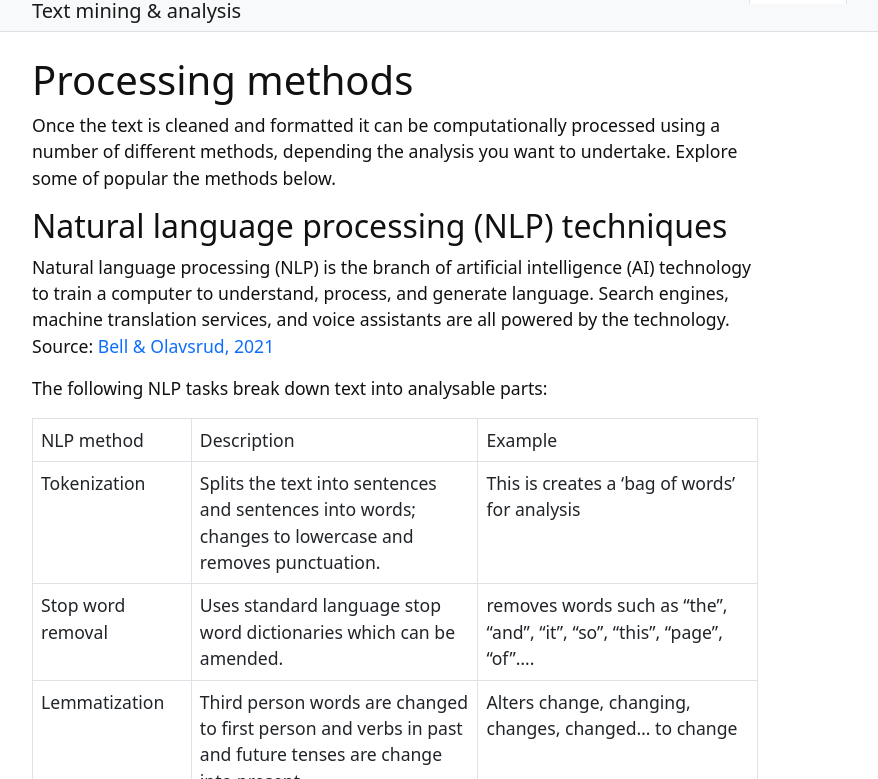
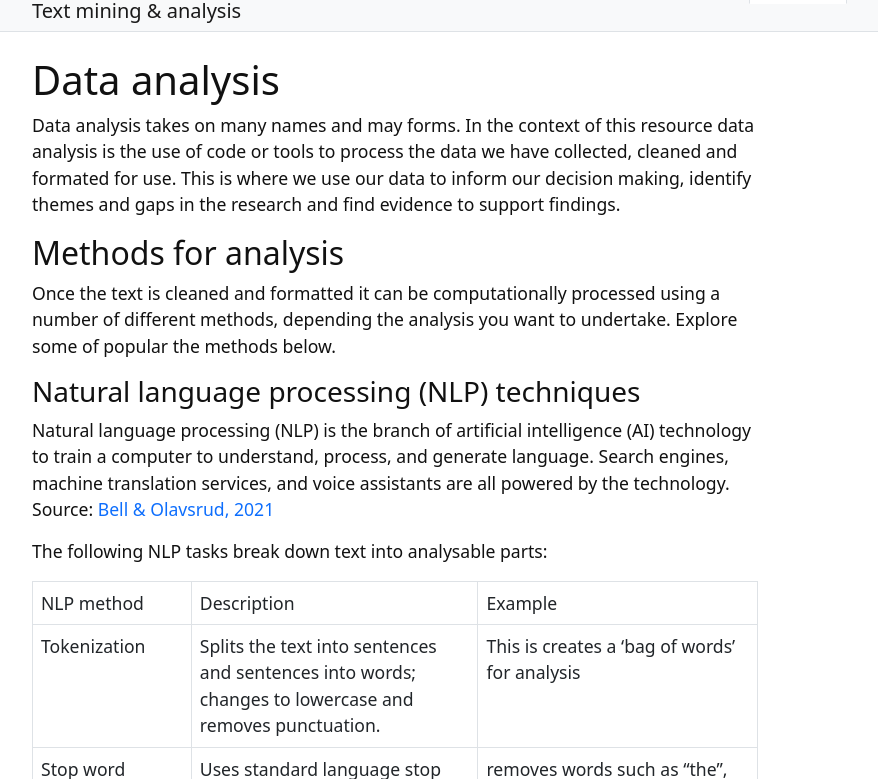
Before and after one commit to GULibrarySandbox/intro-text-mining-analysis-2022, a Jekyll site: the page built from content/7-analyse.md, in a window 1280 px wide and 900 px high, cut to the strip 121-900 px from the top of the window. Shown: the whole strip, without its empty margins (245-1123 px from the left). Built offline with Jekyll 4.4.1, drawn with Linux system fonts in a browser that asks for light colours.

Commit message:
Update 7-analyse.md
update page intro

```diff
--- a/content/7-analyse.md
+++ b/content/7-analyse.md
@@ -4,11 +4,16 @@ topics: Processing methods; NLP; Common tasks; Useful tools; Useful platforms; C
 nav: true
 ---
 
-# Processing methods
+# Data analysis
+Data analysis takes on many names and may forms.  In the context of this resource data analysis is the use of code or tools to process the data we have collected, cleaned and formated for use.
+This is where we use our data to inform our decision making, identify themes and gaps in the research and find evidence to support findings.
+
+
+## Methods for analysis
 
 Once the text is cleaned and formatted it can be computationally processed using a number of different methods, depending the analysis you want to undertake. Explore some of popular the methods below.
 
-## Natural language processing (NLP) techniques
+### Natural language processing (NLP) techniques
 
 Natural language processing (NLP) is the branch of artificial intelligence (AI) technology to train a computer to understand, process, and generate language. Search engines, machine translation services, and voice assistants are all powered by the technology. Source: [Bell & Olavsrud, 2021](https://www.cio.com/article/228501/natural-language-processing-nlp-explained)
 
@@ -27,7 +32,7 @@ The following NLP tasks break down text into analysable parts:
 
 {% include figure.html img="BagOfWords.PNG" alt="Bag of words" caption="Natural Language Processing - tokenization" width="100%" %}
 
-## Machine learning
+### Machine learning
 Machine learning is a branch of AI and a process of teaching a computer system to recognise patterns in text without explicit human programming. Machine learning can be either unsupervised (with minimal human intervention) or supervised (with more human intervention). Explore machine learning at [Zdnet.com](https://www.zdnet.com/article/what-is-machine-learning-everything-you-need-to-know/). Analysis using Machine learning includes topic modelling, and Naive Bayes Classification, which are detailed below.
 
 
```
